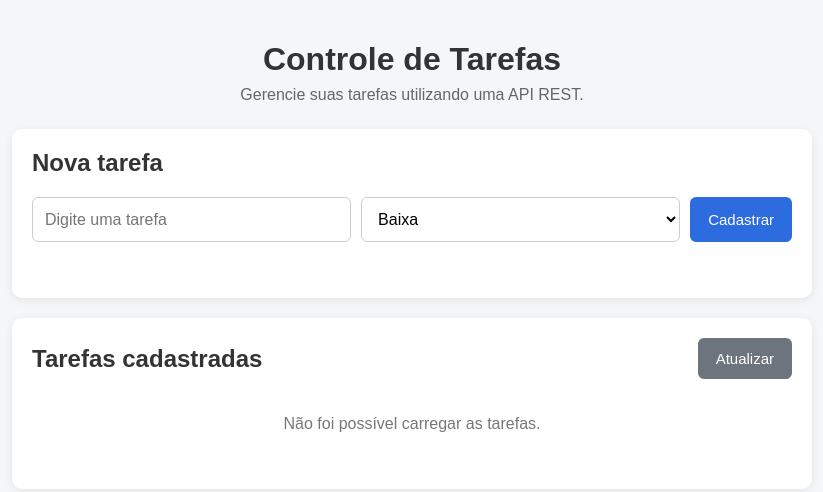
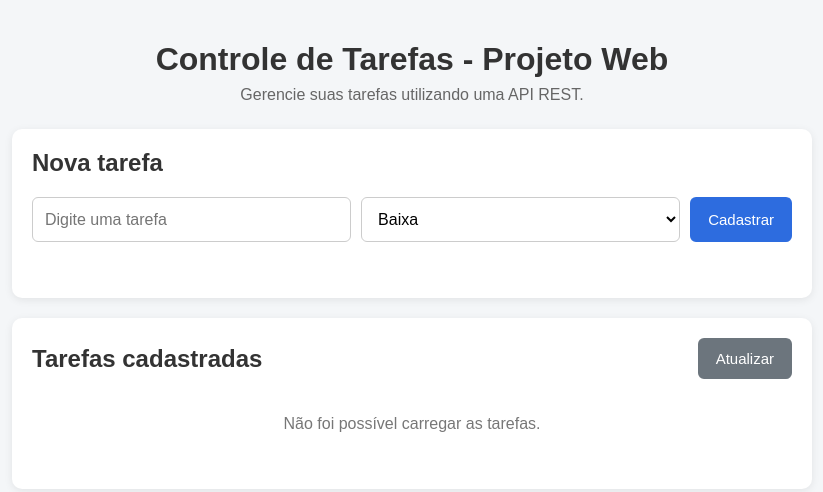
Before and after one commit to deboradac/controle-tarefas, a plain HTML site: page frontend/index.html in a window 1280 px wide. Shown: the whole page, without its empty margins (228-1051 px from the left). Drawn offline with Linux system fonts and the light colour scheme; no server answers.

Commit message:
Atualiza identificação do projeto

```diff
--- a/frontend/index.html
+++ b/frontend/index.html
@@ -9,7 +9,7 @@
 <body>
 <main class="container">
 <header>
-<h1>Controle de Tarefas</h1>
+<h1>Controle de Tarefas - Projeto Web</h1>
 <p>Gerencie suas tarefas utilizando uma API REST.</p>
 </header>
 <section class="cadastro">
```
